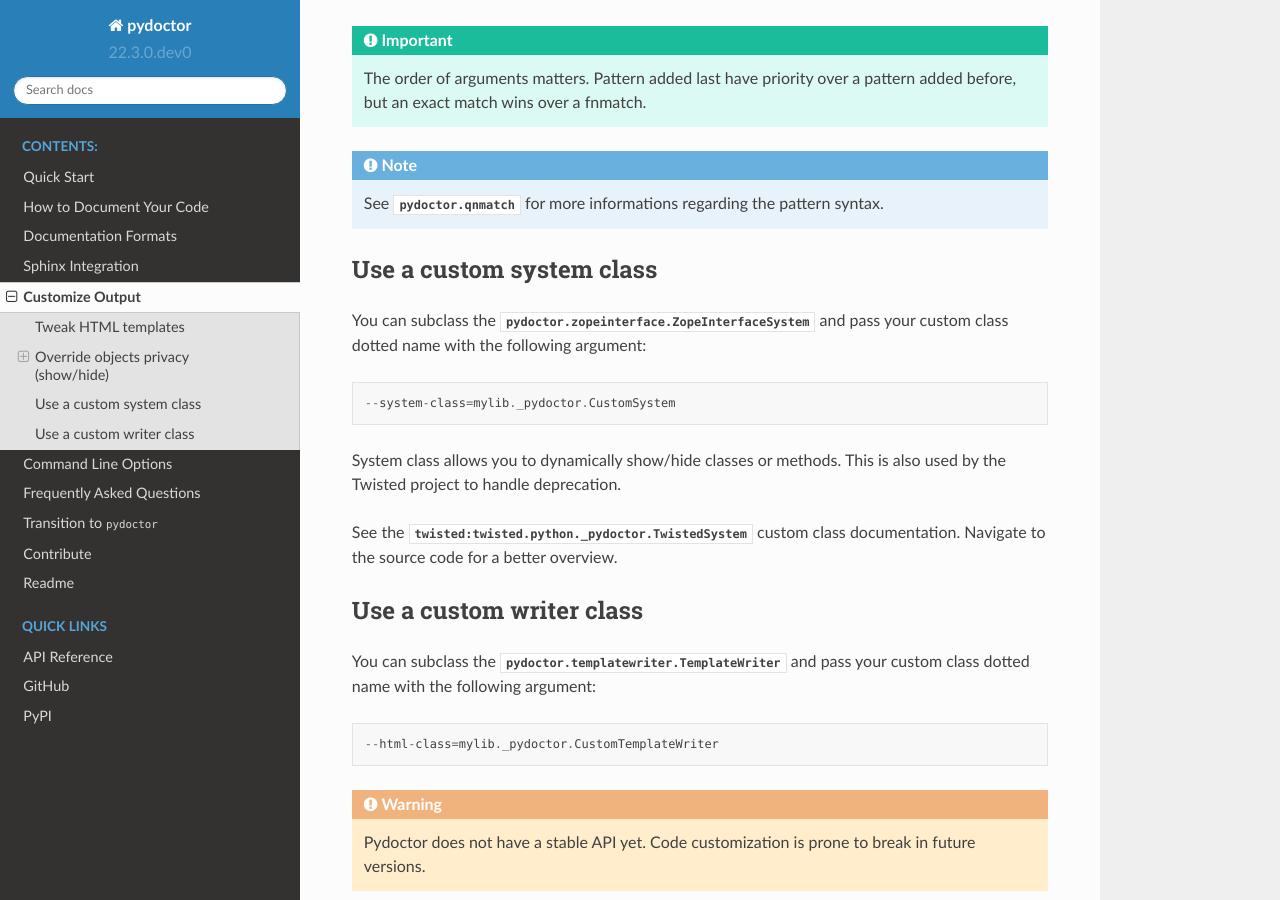
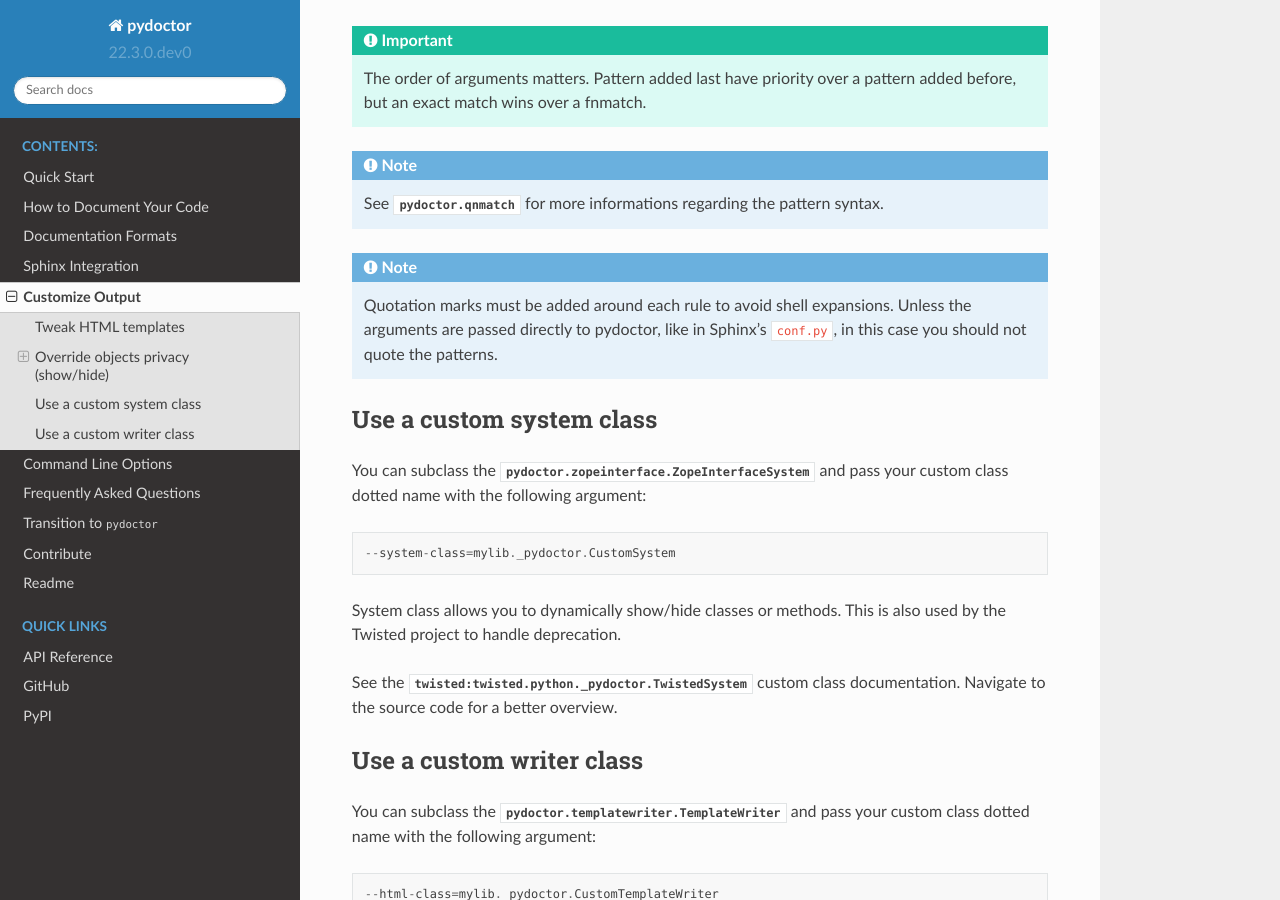
Before and after one commit to twisted/pydoctor, a Sphinx documentation site: the page built from docs/source/customize.rst, in a window 1280 px wide and 900 px high, scrolled down 1653 px. Built offline with Sphinx 7.4.7 and the Read the Docs theme 2.0.0, drawn with Linux system fonts in a browser that asks for light colours.

Commit message:
Update docs/source/customize.rst

```diff
--- a/docs/source/customize.rst
+++ b/docs/source/customize.rst
@@ -76,6 +76,9 @@
 
 .. note:: See :py:mod:`pydoctor.qnmatch` for more informations regarding the pattern syntax.
 
+.. note:: Quotation marks must be added around each rule to avoid shell expansions.
+    Unless the arguments are passed directly to pydoctor, like in Sphinx's ``conf.py``, in this case you should not quote the patterns.
+
 Use a custom system class
 -------------------------
 
```
